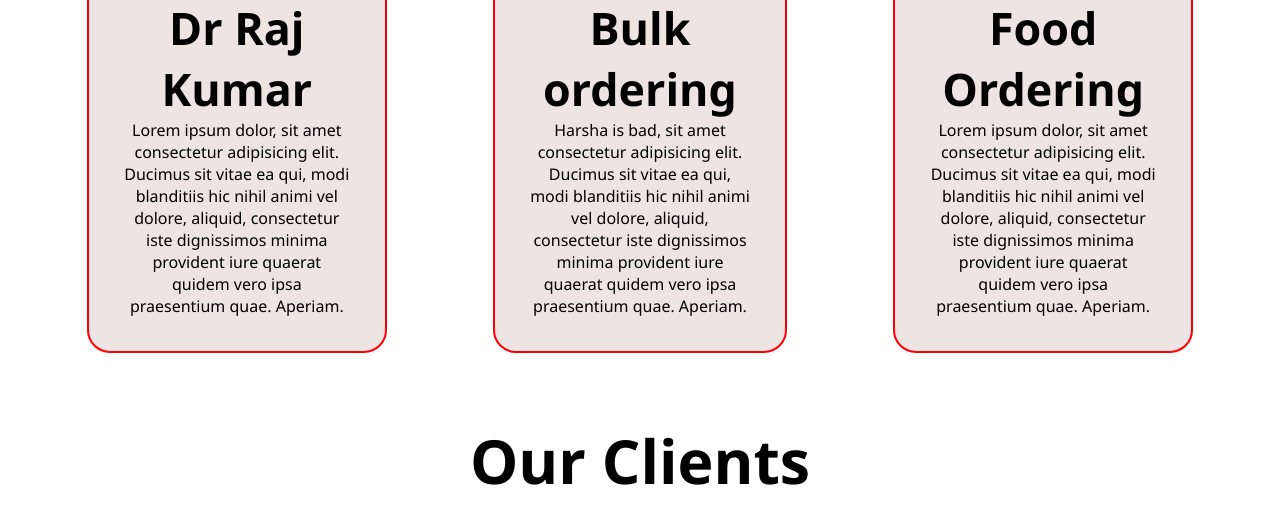
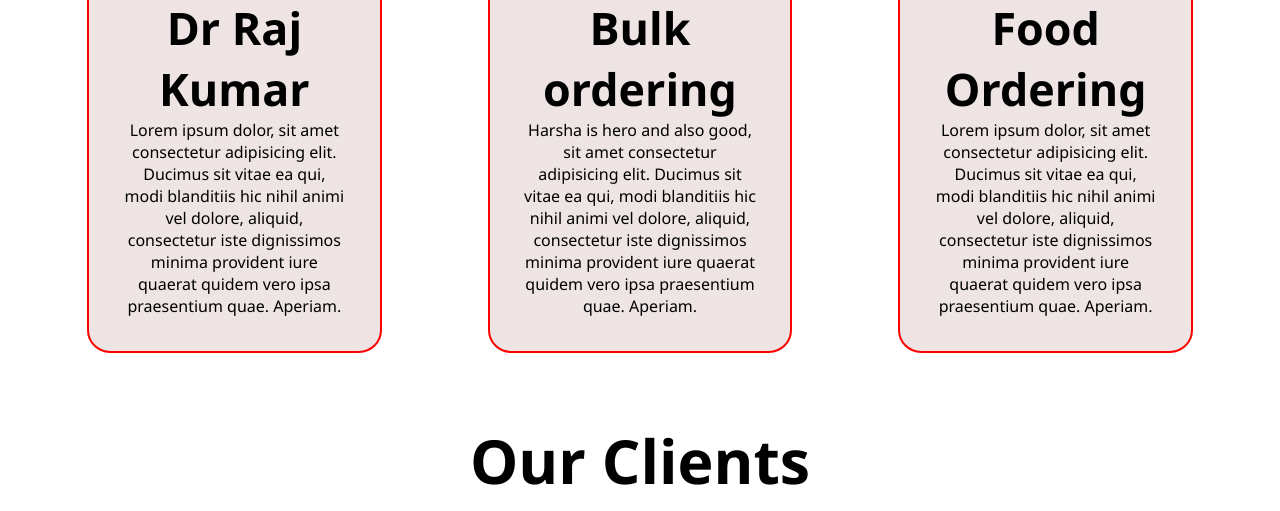
Before and after one commit to HarshaMangipudi06/MentalHealth.com, a plain HTML site: page index.html in a window 1280 px wide. Shown: the part 965-1476 px from the top of the page. Drawn offline with Linux system fonts and the light colour scheme.

Commit message:
Update index.html

```diff
--- a/index.html
+++ b/index.html
@@ -49,7 +49,7 @@
                 <img src="doctor2.jpg" alt="">
                 <h2 class="h-secondary center">Bulk ordering</h2>
                 <p class="center">
-                    Harsha is bad, sit amet consectetur adipisicing elit. Ducimus sit vitae ea qui, modi blanditiis
+                    Harsha is hero and also good, sit amet consectetur adipisicing elit. Ducimus sit vitae ea qui, modi blanditiis
                     hic nihil animi vel dolore, aliquid, consectetur iste dignissimos minima provident iure quaerat
                     quidem vero ipsa praesentium quae. Aperiam.
                 </p>
```
